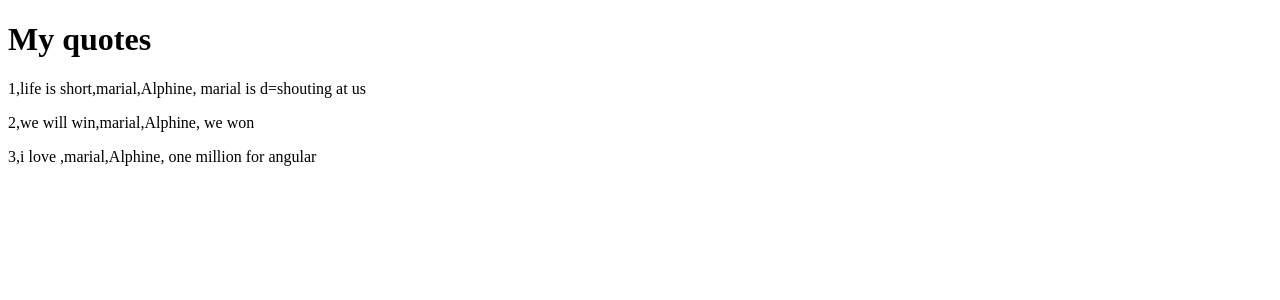
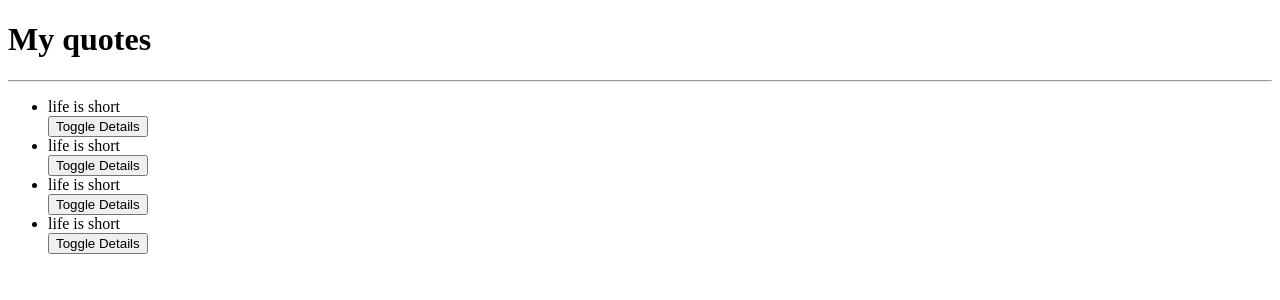
Before and after one commit to mariallugare/quotes, an Angular app: page / in a window 1280 px wide. Shown: the top 300 px of the page. Built offline with nearby package versions, Linux system fonts and the light colour scheme.

Commit message:
added function to toggle details

```diff
--- a/src/app/quote/quote.component.html
+++ b/src/app/quote/quote.component.html
@@ -1,2 +1,14 @@
-<h1>My quotes</h1>
-<p *ngFor='let quote of quotes'>{{quote.id}},{{quote.quote}},{{quote.author}},{{quote.name}}, <app-description [quote]='quote'></app-description> </p>
+<!-- <h1>My quotes</h1>
+<div *ngFor='let quote of quotes';let i= index> <p>
+{{quote.id}},{{quote.quote}},{{quote.author}},{{quote.name}},</p> <button (click)='buttonclick(i)'> marial</button>
+     <app-description *ngIf='quote.showDescription' [quote]='quote'></app-description> </div>
+  -->
+  <h1>My quotes</h1>
+  <hr>
+  <ul>
+    <div *ngFor='let quote of quotes;let i = index'>
+      <li>{{quote.quote}}</li>
+      <button (click)='toggleDetails(i)'>Toggle Details</button>
+      <app-description *ngIf='quote.showDescription' [quote]='quote'></app-description>
+    </div>
+  </ul>
--- a/src/app/quote/quote.component.ts
+++ b/src/app/quote/quote.component.ts
@@ -1,3 +1,4 @@
+import { Quote } from '@angular/compiler';
 import { Component, OnInit } from '@angular/core';
 import { Quotes } from '../quotes';
 @Component({
@@ -6,14 +7,27 @@ import { Quotes } from '../quotes';
   styleUrls: ['./quote.component.css']
 })
 export class QuoteComponent implements OnInit {
+
+
   quotes:Quotes[] =[
-    {id:1,quote:'life is short',author:'marial',name:'Alphine',upvotes:0,downvotes:0 ,description:'marial is d=shouting at us'},
-    {id:2,quote:'we will win',author:'marial',name:'Alphine',upvotes:0,downvotes:0 ,description:'we won'},
-    {id:3,quote:'i love ',author:'marial',name:'Alphine',upvotes:0,downvotes:0 ,description:'one million for angular'}
+
+    new Quotes(1,'life is short','marial','Alphine',0,0 ,'marial is d=shouting at us'),
+    new Quotes(1,'life is short','marial','Alphine',0,0 ,'marial is d=shouting at us'),
+    new Quotes(1,'life is short','marial','Alphine',0,0 ,'marial is d=shouting at us'),
+    new Quotes(1,'life is short','marial','Alphine',0,0 ,'marial is d=shouting at us'),
+
   ]
   constructor() { }
+// buttonclick(index:number)  {this.quotes[index].showDescription=!this.quotes[index].showDescription}
 
-  ngOnInit(): void {
+// i!:number
+// marial(index:number){this.quotes[index].showDescription= this.quotes[index].showDescription}
+
+
+toggleDetails(index:number){
+  this.quotes[index].showDescription = !this.quotes[index].showDescription;
+}
+ngOnInit(): void {
   }
 
 }
--- a/src/app/quotes.ts
+++ b/src/app/quotes.ts
@@ -1,4 +1,5 @@
 export class Quotes {
+    showDescription:boolean;
     constructor(
       public id: number,
       public quote: string,
@@ -15,6 +16,8 @@ export class Quotes {
       this.upvotes = upvotes;
       this.downvotes = downvotes;
       this.description= description
+      this.showDescription=false
+    }
 
-    }
+
   }
```
